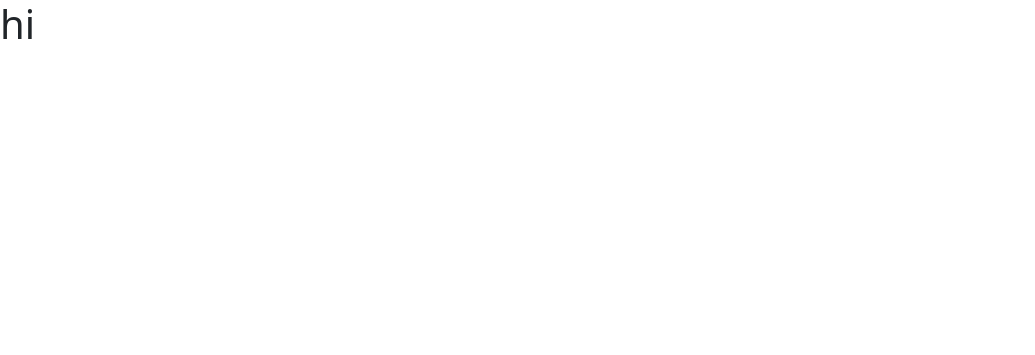
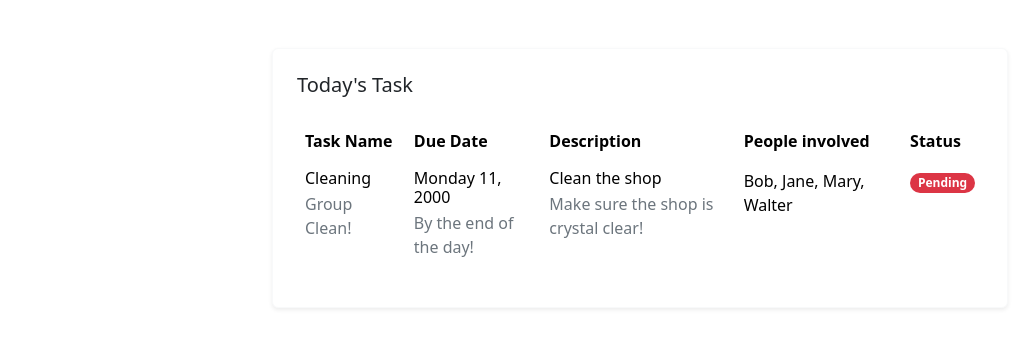
Before and after one commit to Ces-r/3340-softwareproject, a Django app: page /employee/ in a window 1280 px wide. Before the commit the part shown is almost empty. Shown: the top 355 px of the page, without its empty margins (0-1035 px from the left). Run offline with Django 5.2, Linux system fonts and the light colour scheme.

Commit message:
employee page intial set up not yet finished

```diff
--- a/project/app/templates/base.html
+++ b/project/app/templates/base.html
@@ -6,7 +6,7 @@
         <title>Fall2024 3340</title>
         <link href="https://cdn.jsdelivr.net/npm/bootstrap@5.3.3/dist/css/bootstrap.min.css" rel="stylesheet" integrity="sha384-QWTKZyjpPEjISv5WaRU9OFeRpok6YctnYmDr5pNlyT2bRjXh0JMhjY6hW+ALEwIH" crossorigin="anonymous">
 
-    {% block login-styler %}{% endblock %}
+    {% block styler %}{% endblock %}
     </head>
 <body>
 
--- a/project/app/templates/employee.html
+++ b/project/app/templates/employee.html
@@ -2,8 +2,70 @@
 
 {% block title %}Employee{% endblock %}
 
+{% block styler %}
+<style>
+    .wrapped-text {
+    white-space: normal;
+    max-width: 200px;
+    line-height: 1.5;
+    word-wrap: break-word;
+    }
+
+    table th {
+    white-space: nowrap;
+    padding: 10px;
+    }
+</style>
+{% endblock %}
+
 {% block content %}
-
-<h1> hi </h1>
-
+<section class="py-3 py-md-5">
+    <div class="container">
+      <div class="row justify-content-center">
+        <div class="col-12 col-lg-9 col-xl-8">
+          <div class="card widget-card border-light shadow-sm">
+            <div class="card-body p-4">
+              <h5 class="card-title widget-card-title mb-4"> Today's Task </h5>
+              <div class="table-responsive">
+                <table class="table table-borderless text-start m-0">
+                  <thead>
+                    <tr>
+                      <th>Task Name</th>
+                      <th>Due Date</th>
+                      <th>Description</th>
+                      <th>People involved</th>
+                      <th>Status</th>
+                    </tr>
+                  </thead>
+                  <tbody>
+                    <tr>
+                      <td>
+                        <h6 class="mb-1">Cleaning</h6>
+                        <p class="text-secondary fs-7">Group Clean!</p>
+                      </td>
+                      <td>
+                        <h6 class="mb-1">Monday 11, 2000</h6>
+                        <p class="text-secondary fs-7">By the end of the day!</p>
+                      </td>
+                      <td>
+                        <h6 class="mb-1">Clean the shop</h6>
+                        <p class="text-secondary fs-7">Make sure the shop is crystal clear!</p>
+                      </td>
+                      <td>
+                        <p class="mb-0">Bob, Jane, Mary, Walter</p>
+                      </td>
+                      <td>
+                        <span class="badge rounded-pill bg-danger">Pending</span>
+                      </td>
+                    </tr>
+                    <tr>
+                  </tbody>
+                </table>
+              </div>
+            </div>
+          </div>
+        </div>
+      </div>
+    </div>
+</section>
 {% endblock %}
--- a/project/app/templates/login.html
+++ b/project/app/templates/login.html
@@ -2,8 +2,7 @@
 
 {% block title %}Login{% endblock %}
 
-{% block login-styler %}
-
+{% block styler %}
 <style>
     body, html {
         height: 100%;
@@ -44,7 +43,6 @@
         background-color: red;
         color: white;
     }
-
 </style>
 {% endblock %}
 
```
Also changed, not shown: 3 other files.
